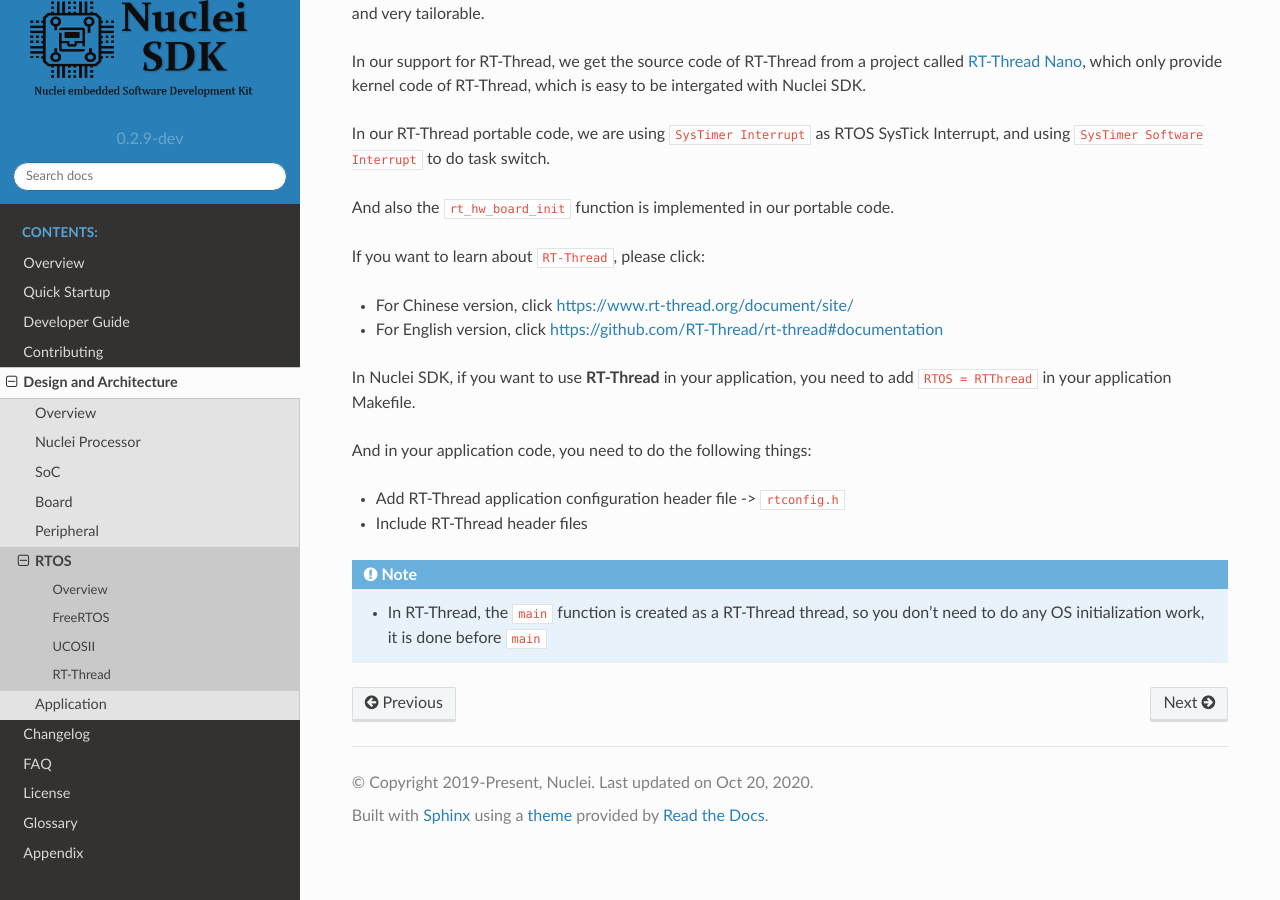
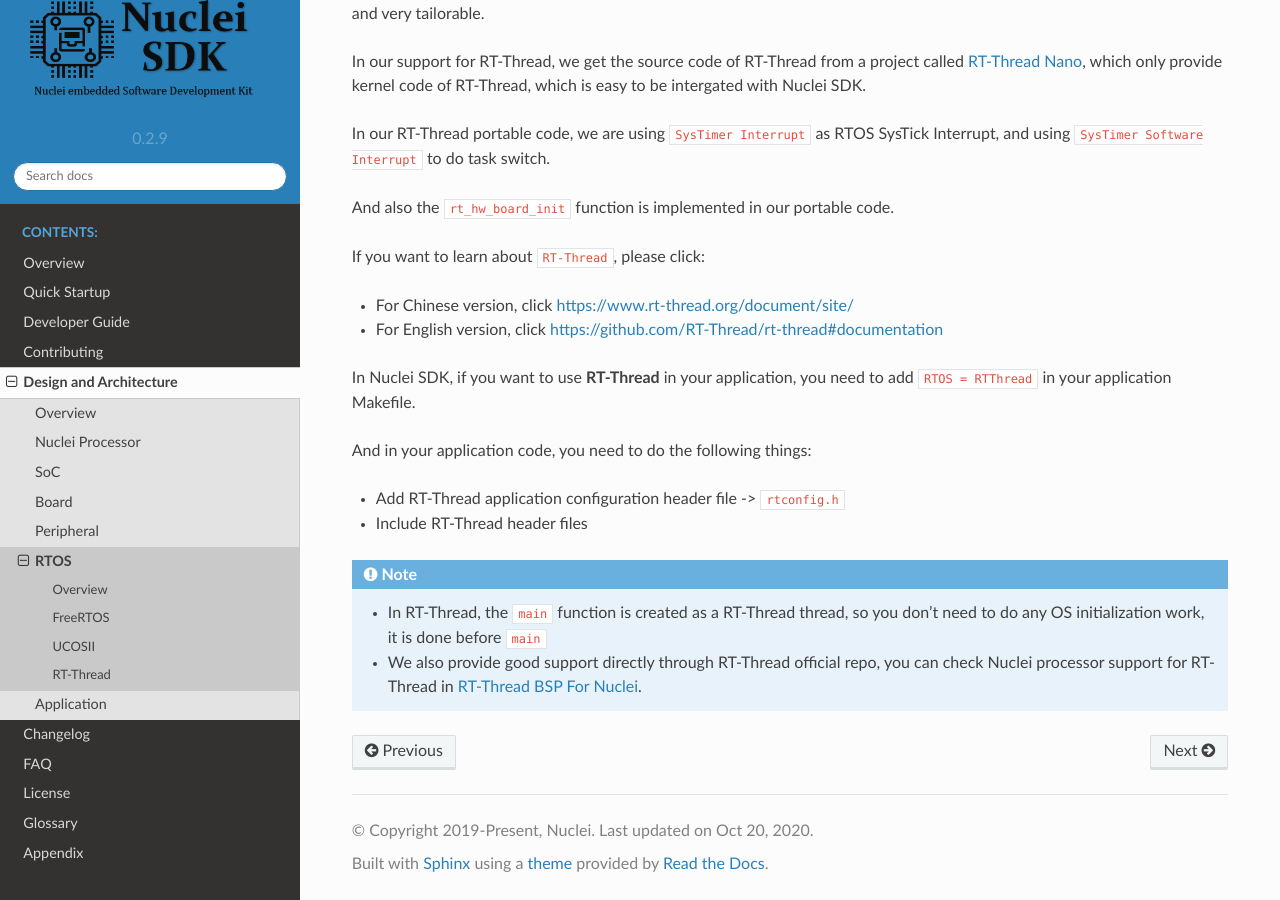
Before and after one commit to Nuclei-Software/nuclei-sdk, a Sphinx documentation site: the page built from doc/source/design/rtos.rst, in a window 1280 px wide and 900 px high, scrolled down 2443 px. Built offline with Sphinx 7.4.7 and the Read the Docs theme 2.0.0, drawn with Linux system fonts in a browser that asks for light colours; some of the changed text lies outside the part shown.

Commit message:
doc: update changelog and rtos
Signed-off-by: Huaqi Fang <578567190@qq.com>

```diff
--- a/doc/source/changelog.rst
+++ b/doc/source/changelog.rst
@@ -3,10 +3,10 @@
 Changelog
 =========
 
-V0.2.9-dev
-----------
+V0.2.9
+------
 
-This is version ``0.2.9-dev`` of Nuclei SDK, which is still in development.
+This is official version ``0.2.9`` of Nuclei SDK.
 
 * SoC
 
--- a/doc/source/conf.py
+++ b/doc/source/conf.py
@@ -21,10 +21,10 @@
 author = 'Nuclei'
 
 # The short X.Y version
-version = '0.2.9-dev'
+version = '0.2.9'
 
 # The full version, including alpha/beta/rc tags
-release = '0.2.9-dev'
+release = '0.2.9'
 
 # -- General configuration ---------------------------------------------------
 
--- a/doc/source/design/rtos.rst
+++ b/doc/source/design/rtos.rst
@@ -148,9 +148,12 @@
 
     * In RT-Thread, the ``main`` function is created as a RT-Thread thread,
       so you don't need to do any OS initialization work, it is done before ``main``
+    * We also provide good support directly through RT-Thread official repo,
+      you can check Nuclei processor support for RT-Thread in `RT-Thread BSP For Nuclei`_.
 
 
 .. _FreeRTOS: https://www.freertos.org/
 .. _UCOSII: https://www.micrium.com/
 .. _RT_Thread: https://www.rt-thread.org/
 .. _RT-Thread Nano: https://github.com/RT-Thread/rtthread-nano
+.. _RT-Thread BSP For Nuclei: https://github.com/RT-Thread/rt-thread/tree/master/bsp/nuclei/
```
Also changed, not shown: other parts of doc/source/design/rtos.rst (+1 -1 lines).
